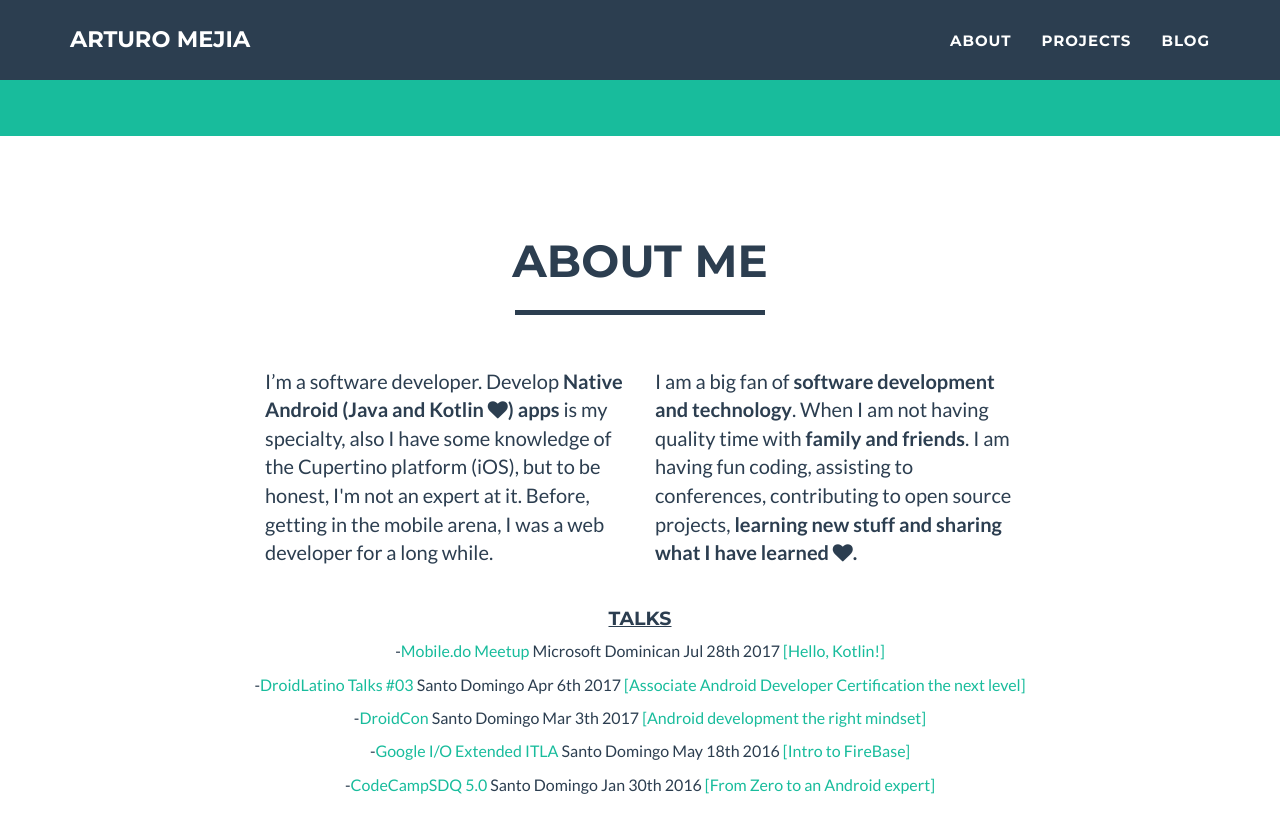
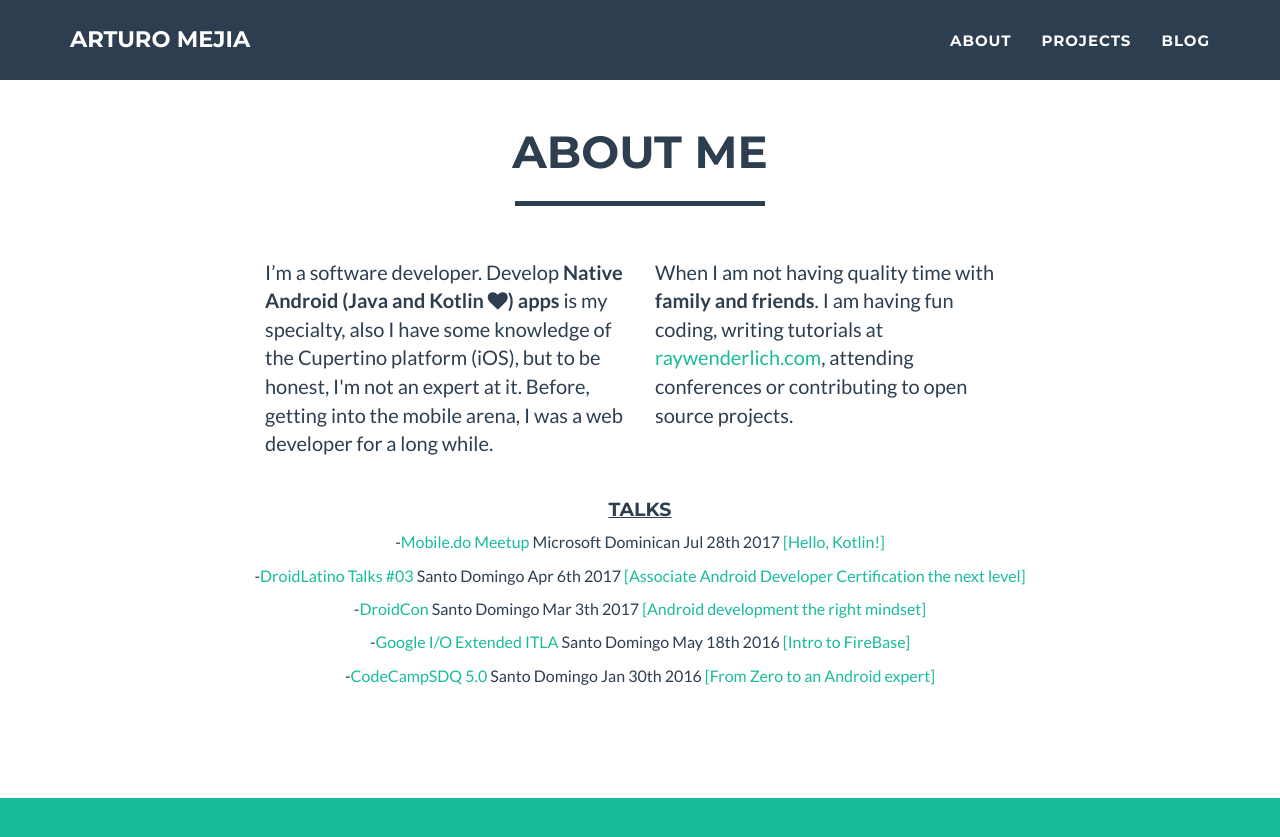
Before and after one commit to Amejia481/mypage, a Jekyll site: the page built from index.html, in a window 1280 px wide and 900 px high, scrolled down 958 px. Shown: the top 837 px of the window. Built offline with Jekyll 4.4.1, drawn with Linux system fonts in a browser that asks for light colours.

Commit message:
Updating Info and profile picture

```diff
--- a/_config.yml
+++ b/_config.yml
@@ -26,15 +26,12 @@ social:
     url: https://do.linkedin.com/in/arturomejiamarmol/en
   - title: github
     url: http://github.com/Amejia481
+  - title: stack-overflow
+    url: http://stackoverflow.com/users/5533820/arturo-mejia
   - title: reddit
     url:  https://www.reddit.com/user/amejia481/
-  - title: stack-overflow
-    url: http://stackoverflow.com/users/5533820/arturo-mejia
   - title: twitter
     url: https://twitter.com/arturomejia481
-  - title: youtube
-    url: https://www.youtube.com/channel/UCgndqwYZkqI1mJKwOktz9lQ
-
 
 # Postal address (add as many lines as necessary)
 address:
--- a/_includes/about.html
+++ b/_includes/about.html
@@ -10,10 +10,10 @@
             <br/>
             <div class="row">
                 <div class="col-lg-4 col-lg-offset-2">
-                    <p>I’m a software developer. Develop <strong>Native Android (Java and Kotlin <i class="fa fa-heart" aria-hidden="true"></i>)  apps</strong> is my specialty, also I have some knowledge of the Cupertino platform (iOS), but to be honest, I'm not an expert at it. Before, getting in the mobile arena, I was a web developer for a long while.</p>
+                    <p>I’m a software developer. Develop <strong>Native Android (Java and Kotlin <i class="fa fa-heart" aria-hidden="true"></i>)  apps</strong> is my specialty, also I have some knowledge of the Cupertino platform (iOS), but to be honest, I'm not an expert at it. Before, getting into the mobile arena, I was a web developer for a long while.</p>
                 </div>
                 <div class="col-lg-4">
-                    <p>I am a big fan of <strong>software development and technology</strong>. When I am not having quality time with <strong>family and friends</strong>. I am having fun coding, assisting to conferences, contributing to open source projects, <strong>learning new stuff and sharing what I have learned <i class="fa fa-heart" aria-hidden="true"></i>. </strong>  </p>
+                    <p>When I am not having quality time with <strong>family and friends</strong>. I am having fun coding, writing tutorials at <a target="_blank" href="https://www.raywenderlich.com/u/amejia481">raywenderlich.com</a>, attending conferences or contributing to open source projects.</p>
                 </div>
                  <div class="col-lg-8 col-lg-offset-2 text-center">
                    <br/>
@@ -25,7 +25,7 @@
                         <div  class="text-center">
                              {% assign talks = (site.talks | sort: 'date') | reverse %}
                             {% for talk in talks %}
-                                    <p class="talk">-<a href="{{talk.conference_url}}">{{talk.conference_name}}</a> {{talk.conference_location}} {{talk.conference_date}}  <a href="{{talk.presentation_url}}">[{{talk.talk_name}}]</a><p>
+                                    <p class="talk">-<a target="_blank" href="{{talk.conference_url}}">{{talk.conference_name}}</a> {{talk.conference_location}} {{talk.conference_date}}  <a href="{{talk.presentation_url}}">[{{talk.talk_name}}]</a><p>
                             {% endfor %}
                         </div>
                     </div>
--- a/_includes/header.html
+++ b/_includes/header.html
@@ -12,7 +12,7 @@
                         <ul class="list-inline">
                             {% for network in site.social %}
                             <li>
-                                <a href="{{ network.url }}" class="btn-social btn-outline"><i class="fa fa-fw fa-{{ network.title }}"></i></a>
+                                <a target="_blank" href="{{ network.url }}" class="btn-social btn-outline"><i class="fa fa-fw fa-{{ network.title }}"></i></a>
                             </li>
 		                    {% endfor %}
                         </ul>
```
Also changed, not shown: img/profile.jpg.
